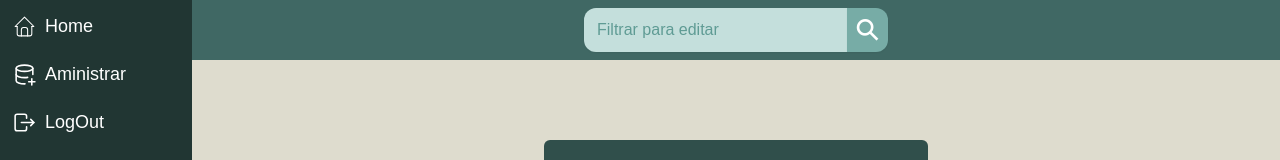
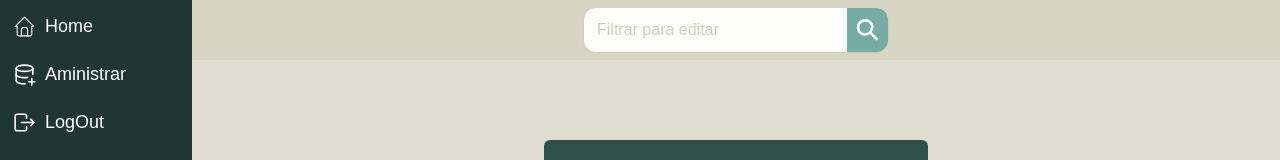
Before and after one commit to pa-ku/chau_gluten_menu, a Next.js app: page /admin in a window 1280 px wide. Shown: the top 160 px of the page. Built offline with nearby package versions, Linux system fonts and the light colour scheme; no server answers; the database is empty.

Commit message:
style: changed search bar bgcolors, added fix: fixed tailwind added colors 900 1000

```diff
--- a/app/admin/components/AdminItem.tsx
+++ b/app/admin/components/AdminItem.tsx
@@ -91,7 +91,7 @@ export function AdminItem({
     <>
       <button
         onClick={openModal}
-        className="shadow:md relative flex w-80 justify-between rounded-md bg-secundary-200 p-3 text-start shadow-md duration-200 hover:brightness-110"
+        className="shadow:md relative flex w-80 justify-between rounded-md bg-secundary-600 p-3 text-start shadow-md duration-200 hover:text-white"
         key={id}
       >
         <div className="w-full">
--- a/app/admin/components/ItemModal.tsx
+++ b/app/admin/components/ItemModal.tsx
@@ -45,7 +45,7 @@ export function ItemModal({
       >
         <div className="space-y-3">
           <div className="flex items-center justify-between gap-5">
-            <h2 className="text-2xl text-white">Crear Item</h2>
+            <h2 className="text-2xl text-white">Modificar Item</h2>
             <div className='flex flex-row-reverse items-center gap-2'>
               <CircleButton onClick={handleConfirm}>
                 <svg
@@ -97,7 +97,7 @@ export function ItemModal({
             placeholder="Precio"
           />
           <textarea
-            className="w-full rounded-lg bg-primary-500 p-3 text-white placeholder:text-primary-300"
+            className="w-full rounded-lg min-h-32 bg-primary-500 p-3 text-white placeholder:text-primary-300"
             onChange={handleChangeData}
             value={newData.description}
             name="description"
--- a/app/admin/components/ItemsLayout.tsx
+++ b/app/admin/components/ItemsLayout.tsx
@@ -19,7 +19,7 @@ export default function ItemsLayout({ data }: { data: MenuItemTypes[] }) {
 
   return (
     <>
-      <header className="flex w-full items-center justify-center bg-primary-600 p-2">
+      <header className="flex w-full items-center justify-center bg-secundary-900 p-2">
         <SearchBar
           onClick={() => setQuery('')}
           query={query}
--- a/components/ui/SearchBar.tsx
+++ b/components/ui/SearchBar.tsx
@@ -17,7 +17,7 @@ export default function SearchBar({
       <div className="flex h-11 w-full px-2 md:w-80">
         <input
           placeholder={placeholder}
-          className="peer w-full rounded-l-xl border-[1px] border-transparent bg-primary-50 px-3 py-2 font-medium text-primary-900 shadow-sm outline-none duration-200 placeholder:text-primary-400 focus-within:border-primary-500"
+          className="placeholder:text-secundary-1000 peer w-full rounded-l-xl border-[1px] border-transparent bg-secundary-300 px-3 py-2 font-medium text-black shadow-sm outline-none duration-200 focus-within:border-secundary-500"
           type="text"
           aria-label="search"
           value={query}
--- a/tailwind.config.ts
+++ b/tailwind.config.ts
@@ -37,7 +37,8 @@ const config: Config = {
           600: 'var(--secundary-600)',
           700: 'var(--secundary-700)',
           800: 'var(--secundary-800)',
-          900: 'var(--secundary-800)',
+          900: 'var(--secundary-900)',
+          1000: 'var(--secundary-1000)',
         },
       },
     },
```
